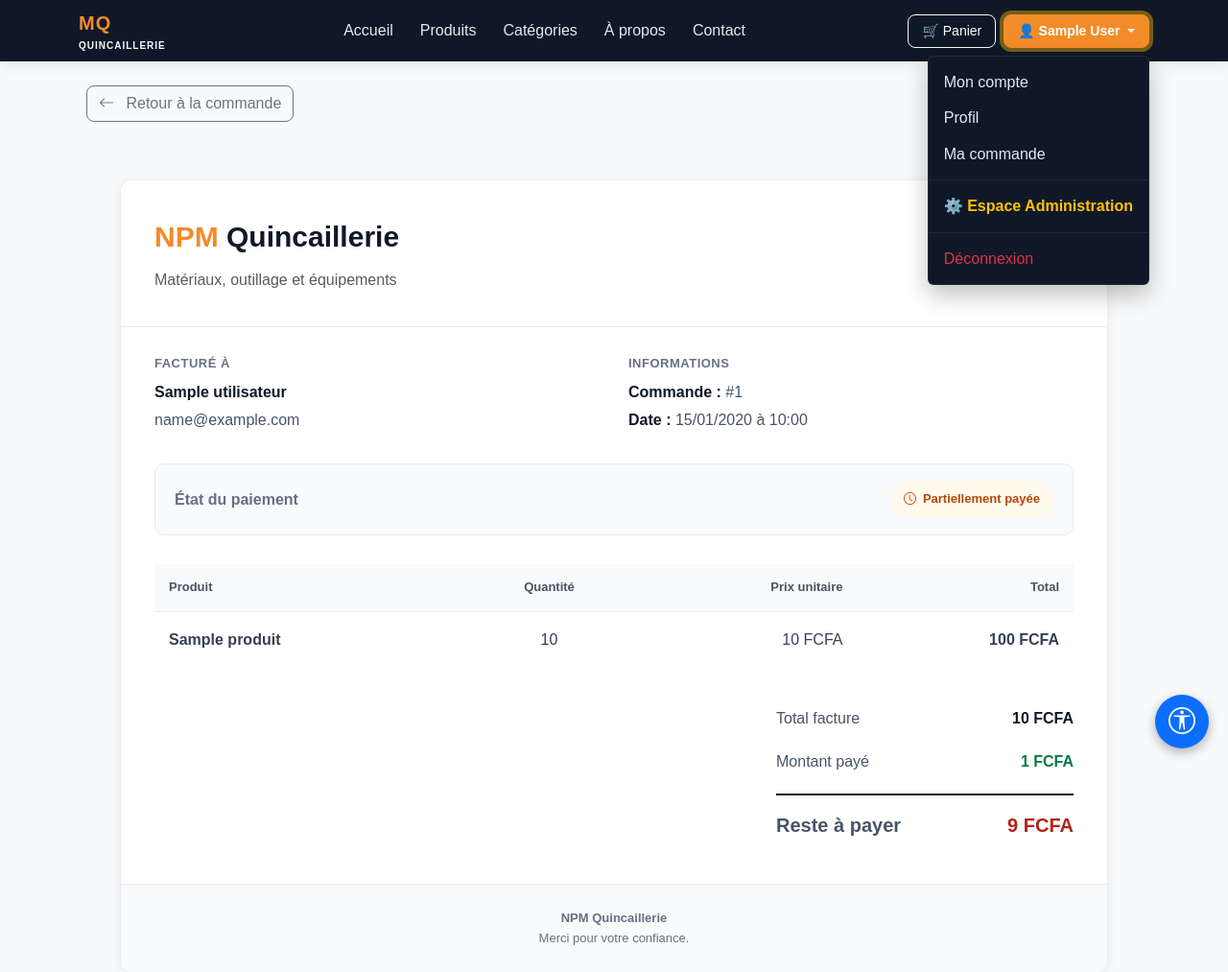
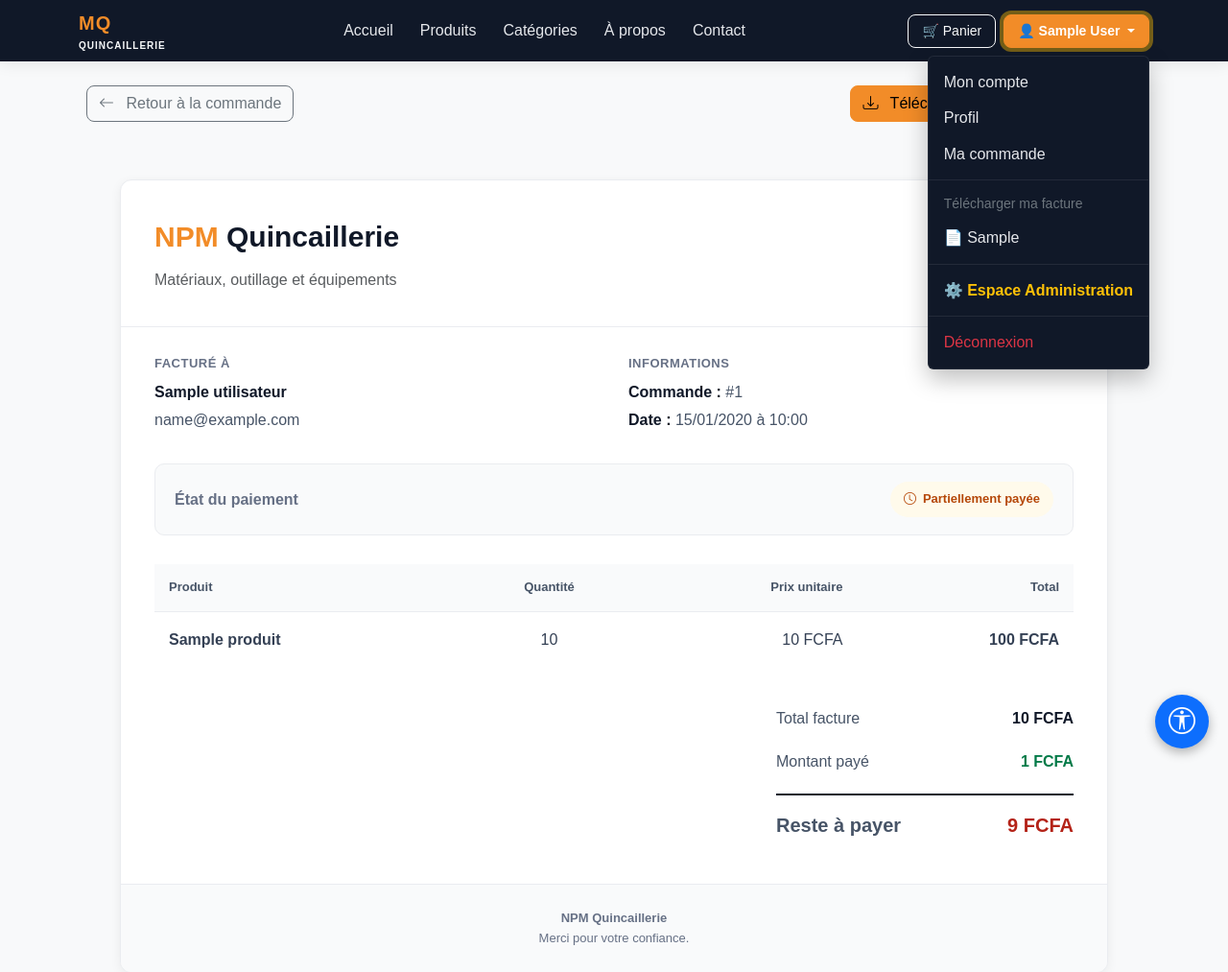
Before and after one commit to sodal7467-eng/plateformeNPM, a PHP site: page /facture-client.php?id=1 in a window 1280 px wide, after a click that opens the changed part. Shown: the top 1013 px of the page at 96% size. Run offline with PHP 8.4, Linux system fonts and the light colour scheme; the visitor is signed in with stand-in values (Sample User, id 1); data comes from the database, SQL or seed files in the repository; tables that the repository leaves empty hold one stand-in row (values such as "Sample post"); some libraries are stand-ins or nearby versions.

Commit message:
Téléchargement des factures depuis le menu du compte client
Co-Authored-By: Claude Opus 5.5 <noreply@anthropic.com>

```diff
--- a/facture-client.php
+++ b/facture-client.php
@@ -626,6 +626,18 @@ $dateCommande = date(
 
             <button
                 type="button"
+                id="btnTelechargerFacture"
+                class="btn btn-warning"
+            >
+
+                <i class="bi bi-download me-2"></i>
+
+                Télécharger PDF
+
+            </button>
+
+            <button
+                type="button"
                 onclick="window.print()"
                 class="btn btn-dark"
             >
@@ -1067,6 +1079,44 @@ $dateCommande = date(
 </script>
 
 
+<!-- Génération PDF de la facture -->
+
+<script
+    src="https://cdnjs.cloudflare.com/ajax/libs/html2pdf.js/0.10.1/html2pdf.bundle.min.js">
+</script>
+
+<script>
+    function telechargerFacture() {
+        const facture = document.querySelector(".facture-card");
+
+        if (!facture || typeof html2pdf === "undefined") {
+            window.print();
+            return;
+        }
+
+        html2pdf()
+            .set({
+                margin: 10,
+                filename: <?= json_encode("facture-" . $facture["numero_facture"] . ".pdf") ?>,
+                image: { type: "jpeg", quality: 0.98 },
+                html2canvas: { scale: 2, useCORS: true },
+                jsPDF: { unit: "mm", format: "a4", orientation: "portrait" }
+            })
+            .from(facture)
+            .save();
+    }
+
+    document
+        .getElementById("btnTelechargerFacture")
+        .addEventListener("click", telechargerFacture);
+
+    // Téléchargement automatique depuis le menu du compte client
+    if (new URLSearchParams(window.location.search).get("telecharger") === "1") {
+        window.addEventListener("load", telechargerFacture);
+    }
+</script>
+
+
 </body>
 
 </html>
--- a/includes/navbar.php
+++ b/includes/navbar.php
@@ -8,6 +8,25 @@ if (isset($pdo) && $pdo instanceof PDO) {
     require_once __DIR__ . "/parametres.php";
     $navbarLogo = parametre($pdo, "logo_texte", "NPM");
     $navbarSousLogo = parametre($pdo, "logo_soustitre", "QUINCAILLERIE");
+
+    // Dernières factures du client connecté (menu déroulant)
+    $navbarFactures = [];
+    if (isset($_SESSION["id"])) {
+        try {
+            $reqFactures = $pdo->prepare("
+                SELECT f.numero_facture, f.commande_id
+                FROM factures f
+                INNER JOIN commandes c ON f.commande_id = c.id
+                WHERE c.utilisateur_id = ?
+                ORDER BY f.id DESC
+                LIMIT 5
+            ");
+            $reqFactures->execute([(int) $_SESSION["id"]]);
+            $navbarFactures = $reqFactures->fetchAll(PDO::FETCH_ASSOC);
+        } catch (PDOException $e) {
+            $navbarFactures = [];
+        }
+    }
 } else {
     $navbarLogo = "NPM";
     $navbarSousLogo = "QUINCAILLERIE";
@@ -116,6 +135,22 @@ if (isset($pdo) && $pdo instanceof PDO) {
                                 </a>
                             </li>
 
+                            <?php if (!empty($navbarFactures)): ?>
+
+                                <li><hr class="dropdown-divider"></li>
+
+                                <li><h6 class="dropdown-header">Télécharger ma facture</h6></li>
+
+                                <?php foreach ($navbarFactures as $navFacture): ?>
+                                    <li>
+                                        <a class="dropdown-item" href="facture-client.php?id=<?= (int) $navFacture["commande_id"] ?>&amp;telecharger=1">
+                                            📄 <?= htmlspecialchars($navFacture["numero_facture"]) ?>
+                                        </a>
+                                    </li>
+                                <?php endforeach; ?>
+
+                            <?php endif; ?>
+
                             <?php if (($_SESSION["role"] ?? "") === "admin"): ?>
 
                                 <li><hr class="dropdown-divider"></li>
```
